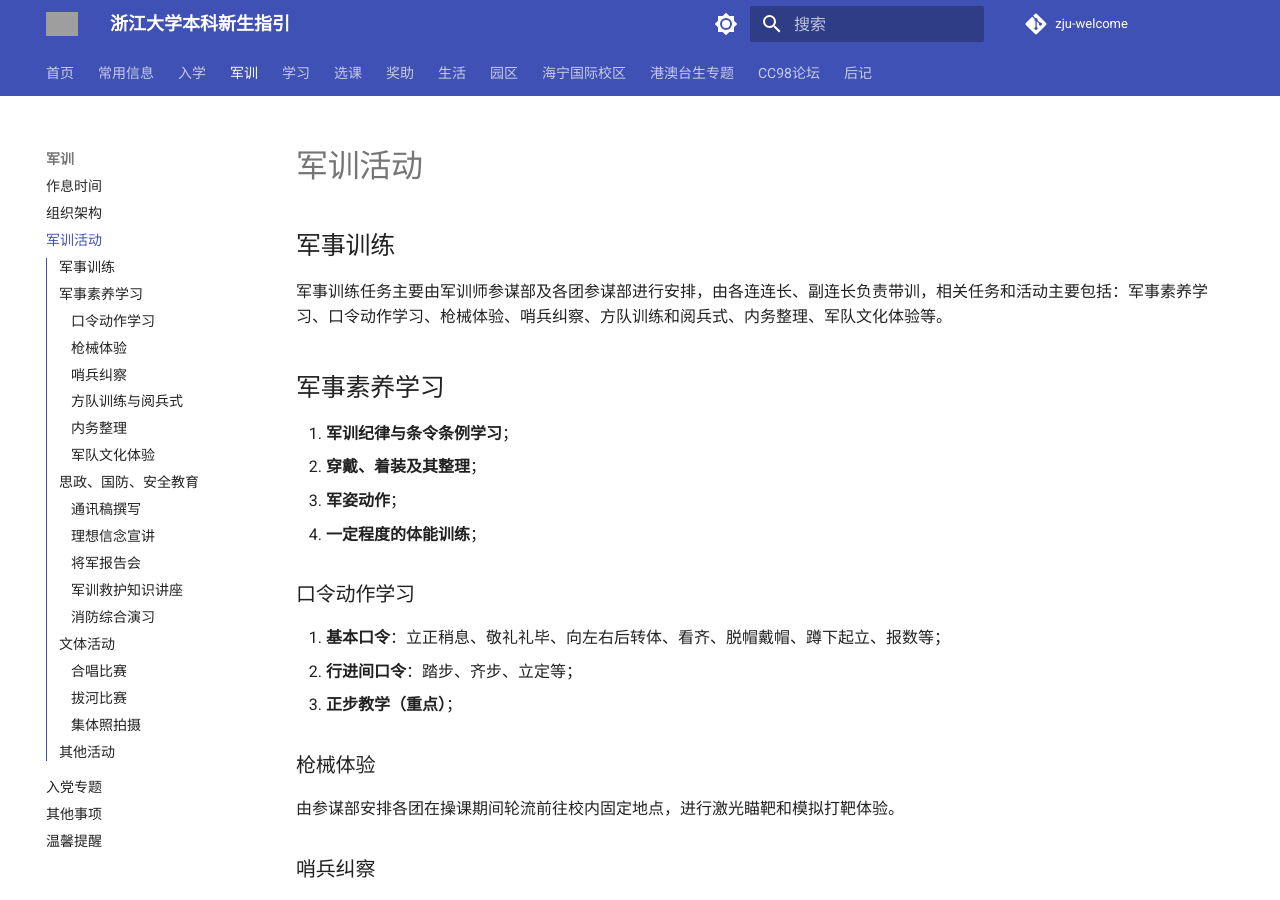
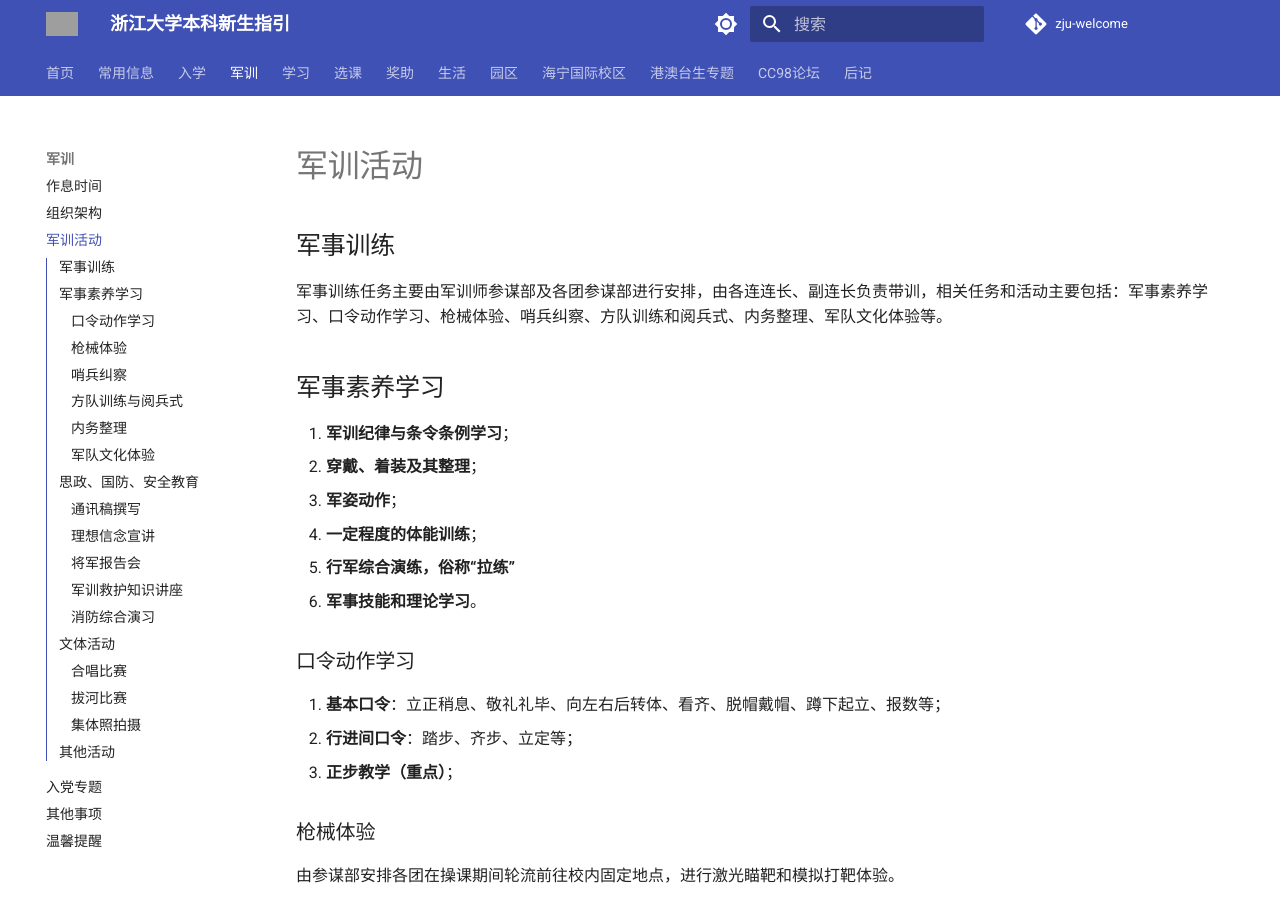
Before and after one commit to mini-full/zju-welcome, an MkDocs documentation site: the page built from docs/military_training/activities.md, in a window 1280 px wide and 900 px high. Built offline with MkDocs 1.6.1 and Material for MkDocs 9.7.7, drawn with Linux system fonts in a browser that asks for light colours; comment, search, counter and statistics services are not loaded; grey boxes are pictures that could not be loaded.

Commit message:
Update activities.md (#78)
更新军事素养学习内容

```diff
--- a/docs/military_training/activities.md
+++ b/docs/military_training/activities.md
@@ -10,6 +10,8 @@
 2. **穿戴、着装及其整理**；
 3. **军姿动作**；
 4. **一定程度的体能训练**；
+5. **行军综合演练，俗称“拉练”**
+6. **军事技能和理论学习**。
 
 ### 口令动作学习
 
```
